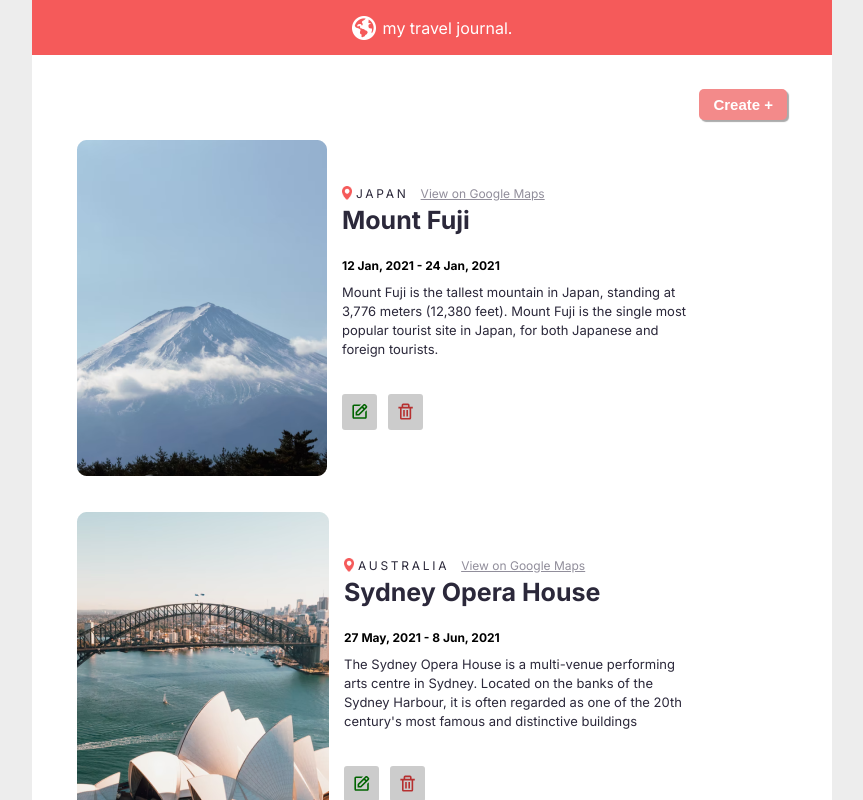
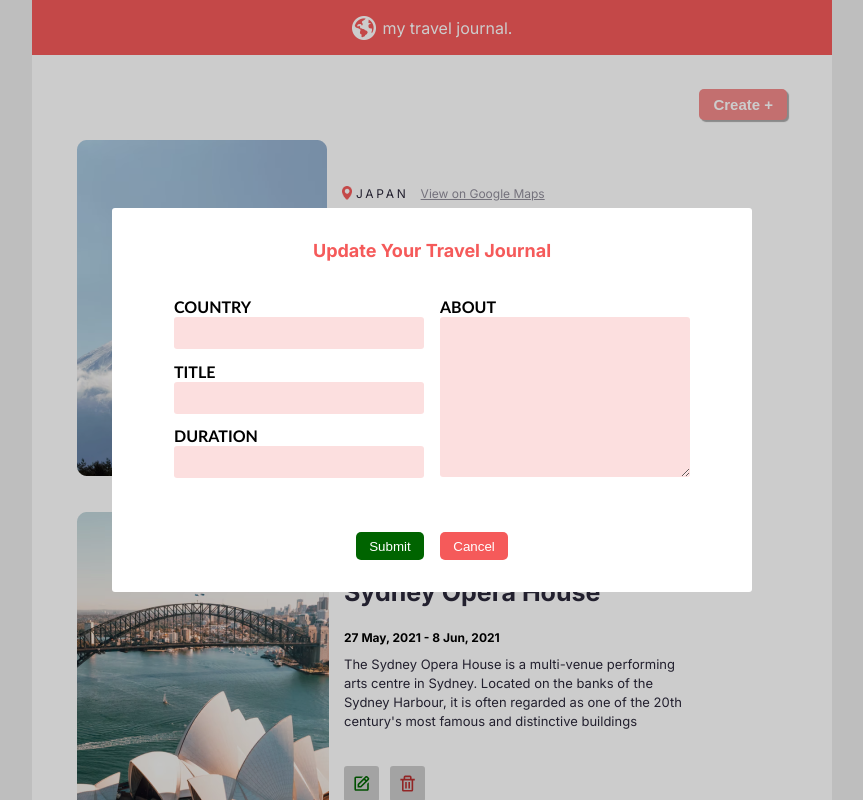
Before and after one commit to TeeHigh/my-travel-journal, a React (Vite) app: page / in a window 1280 px wide. Both pictures are taken after a click on the button "Create +". Shown: the top 800 px of the page, without its empty margins (208-1071 px from the left). Built offline with nearby package versions, Linux system fonts and the light colour scheme.

Commit message:
Created modal

```diff
--- a/src/App.jsx
+++ b/src/App.jsx
@@ -1,11 +1,13 @@
 import Header from './components/Header'
 import Main from './components/Main'
 
-function App() {
+
+function App({openModal}) {
   return (
     <div className='page'>
+
       <Header/>
-      <Main/>
+      <Main openModal={openModal}/>
     </div>
   )
 }
--- a/src/components/Actions.jsx
+++ b/src/components/Actions.jsx
@@ -4,7 +4,9 @@ const Actions = ({id, onDelete}) => {
 
     return (
         <div className='icons'>
-            <BiEdit className="edit-icon action-btn" />
+            <BiEdit className="edit-icon action-btn"
+
+            />
             <BiTrash className="delete-icon action-btn" onClick={() =>
                 {
                     const confirmBox = window.confirm('Are you sure you want to delete?')
--- a/src/components/Card.jsx
+++ b/src/components/Card.jsx
@@ -5,7 +5,7 @@ import Article from './Article'
 import Actions  from './Actions'
 import Duration from './Duration'
 
-function Card({item, onDelete}){
+function Card({item, onDelete, addNewCard}){
     return (
         <div className='card'>
             <Image image={item.image} />
--- a/src/components/Create.jsx
+++ b/src/components/Create.jsx
@@ -1,9 +1,9 @@
 import React from 'react'
 
-const Create = () => {
+const Create = ({openModal}) => {
     return (
         <div className='create-container'>
-            <button className='create-btn'>Create +</button>
+            <button className='create-btn' onClick={() => openModal()} >Create +</button>
         </div>
     )
 }
--- a/src/components/Main.jsx
+++ b/src/components/Main.jsx
@@ -1,36 +1,78 @@
 import Card from './Card'
 import Create from './Create'
-import dataArray from '../data'
+import data from '../data'
 import {useState} from 'react'
 
-function Main(){
-    const [newDataArray, setNewDataArray] = useState(
-        //the item parameter is each object in the array
-        dataArray.map((item) => (
-            <Card
-                key={item.id}
-                item={item}
-                onDelete={deleteJournal}
-            />
-        ))
+function Main({openModal}){
+
+    const [dataArray, setDataArray] = useState([...data])
+
+    const [test, setTest] = useState(
+        dataArray.map((item) =>
+            (
+                {...item, id: dataArray.indexOf(item) + 1}
+            )
+        )
     )
 
+    const [handleFormChange, setHandleFormChange] = useState(
+
+        )
+
+    //Duplicate of data source stored in state
+    // const [dataArray, setDataArray] = useState([...test])
+
+    console.log("This is test", test)
+    console.log("This is dataArray", dataArray)
+
+    //Function to delete a journal
     function deleteJournal(id){
         console.log("delete", id)
 
         setNewDataArray((prevDataArray) =>
             prevDataArray.filter((item) => item.key !== id.toString())
         );
-        // setNewDataAray(newDataArray.filter((item) => item.id !== id))
     }
 
-    console.log(newDataArray)
-    // console.log(Card)
-    console.log(dataArray)
+    //Function to create a new journal
+    function addNewCard(){
+        console.log("add",)
+        setDataArray((prevDataArray) =>
+            [
+                ...prevDataArray,
+                {
+
+                }
+            ]
+        )
+        console.log("new dataArray", dataArray)
+        setTest(
+            dataArray.map((item) =>
+            (
+                {...item, id: dataArray.indexOf(item) + 1}
+            )
+        )
+        )
+    }
+
+    //Array that holds the card components
+    const [newDataArray, setNewDataArray] = useState(
+        //the item parameter is each object in the array
+        test.map((item) => (
+            <Card
+                key={item.id}
+                item={item}
+                onDelete={deleteJournal}
+                addNewCard={addNewCard}
+            />
+        ))
+    )
+
+
 
     return (
         <main className='main'>
-            <Create/>
+            <Create addNewCard={addNewCard} openModal={openModal} />
             {newDataArray}
         </main>
     )
--- /dev/null
+++ b/src/components/Modal.jsx
@@ -0,0 +1,58 @@
+import { useState } from "react"
+
+const Modal = ({closeModal}) => {
+
+
+    return (
+        <dialog >
+            <div className="modal">
+                <h4 className="modal-heading">Update your travel journal</h4>
+                <form className="form">
+                    <div className="inputs">
+                        <div className="country-input">
+                            <label htmlFor="country">Country</label>
+                            <input
+                                name="country"
+                                id="country"
+                                // value={""}
+                                required
+                            />
+                        </div>
+                        <div className="title-input">
+                            <label htmlFor="title">Title</label>
+                            <input
+                                name="title"
+                                id="title"
+                                // value={""}
+                                required
+                            />
+                        </div>
+                        <div className="duration-input">
+                            <label htmlFor="duration">Duration</label>
+                            <input
+                                name="duration"
+                                id="duration"
+                                required
+                            />
+                        </div>
+                        <div className="article-input">
+                            <label htmlFor="article">About</label>
+                            <textarea
+                                name="article"
+                                id="article"
+                                // value={""}
+                                required
+                            />
+                        </div>
+                    </div>
+                    <div className="buttons">
+                        <button id="submit" type="submit">Submit</button>
+                        <button id="closeModal" type="reset" onClick={closeModal}>Cancel</button>
+                    </div>
+                </form>
+            </div>
+        </dialog>
+    )
+}
+
+export default Modal
--- a/src/data.js
+++ b/src/data.js
@@ -1,6 +1,6 @@
-const dataArray = [
+const data = [
     {
-        id: 1,
+        id: "",
         image: "mount-fuji.png",
         country: "JAPAN",
         title: "Mount Fuji",
@@ -28,4 +28,4 @@ const dataArray = [
     }
 ]
 
-export default dataArray
+export default data
--- a/src/index.jsx
+++ b/src/index.jsx
@@ -2,11 +2,24 @@ import React from 'react'
 import ReactDOM from 'react-dom/client'
 import App from './App.jsx'
 import '../css/main.css'
+import Modal from './components/Modal'
+
 
 ReactDOM.createRoot(document.getElementById('root')).render(
   <React.StrictMode>
-    <App />
+    <App openModal={openModal}/>
+    <Modal closeModal={closeModal} />
   </React.StrictMode>,
 )
+// ReactDOM.render(<App/>, document.getElementById('root'))
 
-// ReactDOM.render(<App/>, document.getElementById('root'))
+// let modalOpen = document.querySelector("dialog").style.display = "none" ? false : true
+
+
+function openModal(){
+  document.querySelector("dialog").style.display = "grid"
+}
+
+function closeModal(){
+  document.querySelector("dialog").style.display = "none"
+}
--- a/src/main.scss
+++ b/src/main.scss
@@ -4,15 +4,15 @@
     box-sizing: border-box;
 }
 body{
-    display: flex;
-    justify-content: center;
+    // display: flex;
+    // justify-content: center;
     background: rgba(83, 80, 80, 0.1) ;
     font-family: 'Inter', sans-serif;
 
     #root{
         width: 100vw;
         height: 100vh;
-
+        display: flex;
 
     }
     .header{
@@ -127,6 +127,109 @@ body{
             scale: .97;
         }
     }
+    // .modal:modal{
+    //     width: 700px;
+    //     height: 400px;
+    //     display: grid;
+    //     place-items: center;
+    //     border: 1px solid black;
+    //     border-radius: 3px;
+    //     /* justify-content: center; */
+    // }
+    // .modal::backdrop{
+    //     background: rgba(0, 0, 0, 0.2);
+
+    // }
+    dialog{
+        background: rgba(0, 0, 0, 0.2);
+        height: 100vh;
+        width: 100%;
+        border: none;
+        position: fixed;
+        // display: grid;
+        place-items: center;
+    }
+    .modal{
+        background: #fff;
+        width: clamp(20em, 80%, 40em);
+        // height: 100%;
+        max-height: 90%;
+        min-width: 20em;
+        // margin: auto;
+        display: grid;
+        place-items: center;
+        border-radius: 3px;
+        position: fixed;
+        overflow: auto;
+        padding: 2em;
+
+        .modal-heading{
+            text-align: center;
+            font-size: large;
+            margin-bottom: 2em;
+            color: #F55A5A;
+            text-transform: capitalize;
+        }
+        .form{
+            .inputs{
+                margin-bottom: 3em;
+                columns: 250px 2;
+            }
+
+            label{
+                // color: #F55A5A;
+                text-transform: uppercase;
+                font-family: 'Trebuchet MS', 'Lucida Sans Unicode', 'Lucida Grande', 'Lucida Sans', Arial, sans-serif;
+                font-weight: bold;
+            }
+
+            input, textarea{
+                border: none;
+                display: block;
+                background: rgba(248, 174, 174, 0.4);
+                font-size: 16px;
+                border-radius: 3px;
+                padding: 1em;
+                width: 100%;
+
+            }
+            input:focus, textarea:focus{
+                border: 2px solid #F55A5A;
+            }
+            input{
+                height: 2em;
+                margin-bottom: .8em;
+            }
+            textarea{
+                height: 10em;
+
+            }
+        }
+        .buttons{
+            display: flex;
+            width: 100%;
+            justify-content: center;
+            gap: 1em;
+
+            button{
+                padding: 0.5em 1em;
+                cursor: pointer;
+                background: #F55A5A;
+                border-radius: 5px;
+                outline: none;
+                border: none;
+                color: #fff;
+            }
+            #submit{
+                background: darkgreen;
+            }
+            button:active{
+                scale: .95;
+            }
+        }
+    }
+
+
 
 
     @media(max-width: 700px){ /* SMALL SCREENS*/
@@ -175,7 +278,7 @@ body{
 
     @media(min-width: 701px){ /* LARGE SCREENS*/
         #root{
-            display: flex;
+            // display: flex;
             justify-content: center;
         }
         .page{
```
Also changed, not shown: css/main.css (+1 -1 lines).
